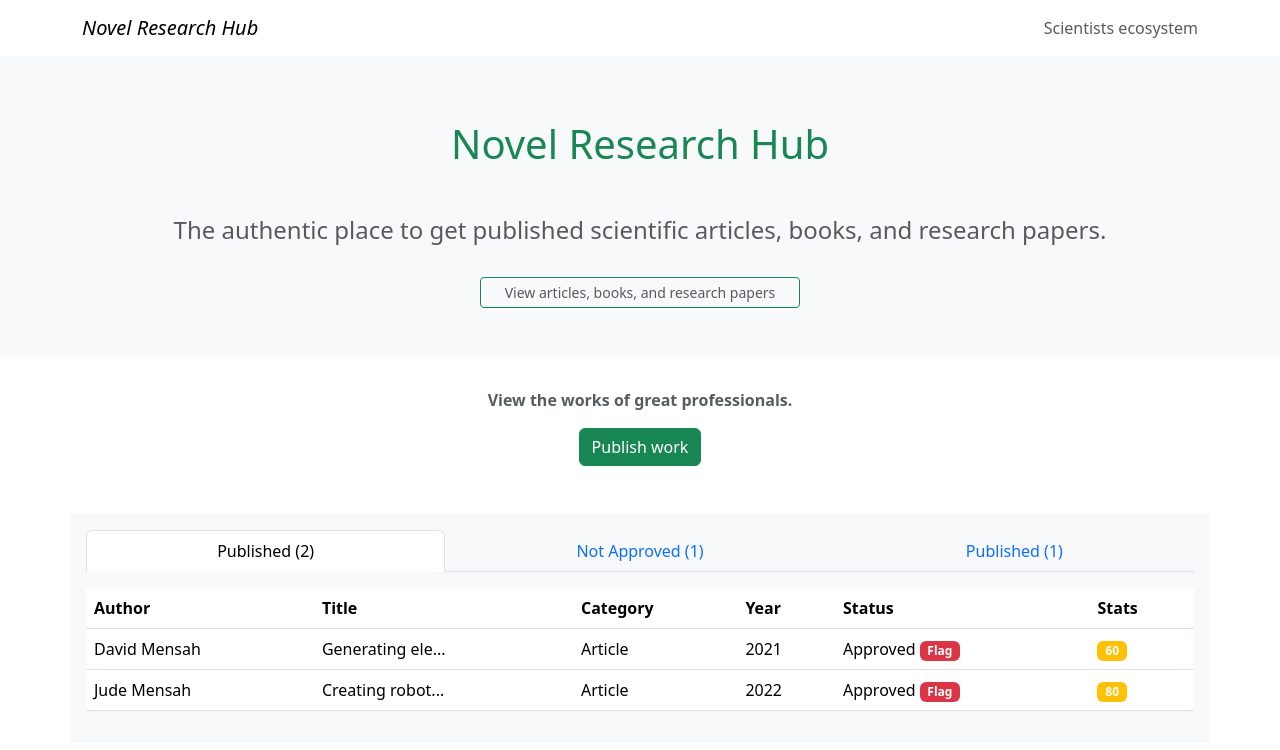
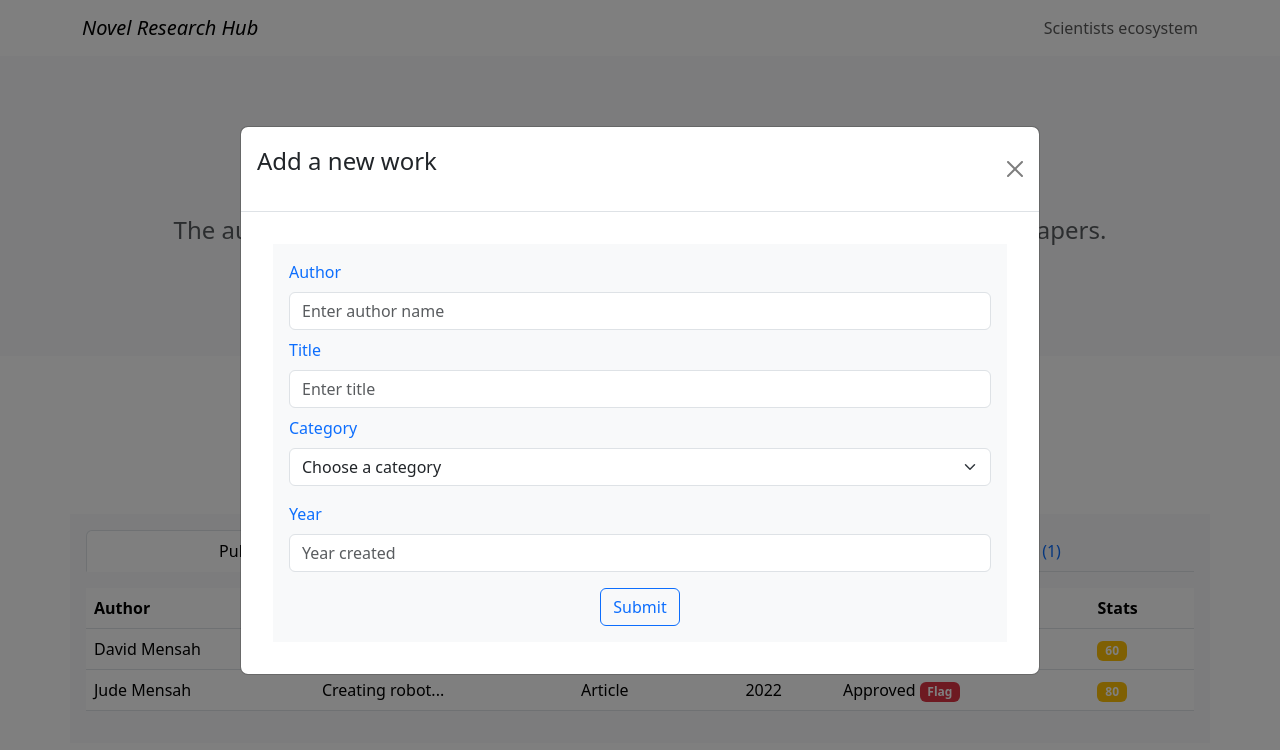
Before and after one commit to davidmensahedem/reactfluxpattern, a React (Create React App) app: page / in a window 1280 px wide. Both pictures are taken after a click on the button "Publish work". Shown: the top 750 px of the page. Built offline with nearby package versions, Linux system fonts and the light colour scheme; what flux would draw is missing.

Commit message:
Add the create work functionality

```diff
--- /dev/null
+++ b/src/components/AppCreateWorkModal.js
@@ -0,0 +1,29 @@
+import React from 'react';
+import Button from 'react-bootstrap/Button';
+import Modal from 'react-bootstrap/Modal';
+import AppPublishForm from './AppPublishForm';
+
+const AppCreateWorkModal = (props) => {
+
+    let {modalState,handleSubmitWork,hideCreateWorkModal} = props;
+
+    return (
+        <Modal
+            show={modalState} onHide={hideCreateWorkModal} animation={true}
+            size="lg"
+            aria-labelledby="contained-modal-title-vcenter"
+            centered
+        >
+            <Modal.Header closeButton>
+                <Modal.Title id="contained-modal-title-vcenter" className='text-center'>
+                    <p>Add a new work</p>
+                </Modal.Title>
+            </Modal.Header>
+            <Modal.Body>
+                <AppPublishForm handleSubmitWork={handleSubmitWork}/>
+            </Modal.Body>
+        </Modal>
+    );
+}
+
+export default AppCreateWorkModal;
--- a/src/components/AppHeader.js
+++ b/src/components/AppHeader.js
@@ -12,7 +12,7 @@ const AppHeader = (props) => {
                         <h4 className="p-2 text-muted">The authentic place to get published scientific articles, books, and research papers.</h4>
                         <div>
                             <Button size="sm" variant="outline-success">
-                                <a href="#works" className="text-decoration-none text-muted p-3">View articles, books, and research papers</a>
+                                <a href="#worksection" className="text-decoration-none text-muted p-3">View articles, books, and research papers</a>
                             </Button>{' '}
                         </div>
                     </Stack>
--- a/src/components/AppPublishForm.js
+++ b/src/components/AppPublishForm.js
@@ -2,12 +2,19 @@ import Button from 'react-bootstrap/Button';
 import Form from 'react-bootstrap/Form';
 
 function AppPublishForm(props) {
+    let { handleSubmitWork } = props;
     return (
-        <Form>
+        <div className='p-3'>
+            <Form className='bg-light p-3'>
+
+                <Form.Group className="mb-2">
+                    <Form.Label className='text-primary'>Author</Form.Label>
+                    <Form.Control type="text" id="workAuthor" placeholder="Enter author name" />
+                </Form.Group>
+
                 <Form.Group className="mb-2">
                     <Form.Label className='text-primary'>Title</Form.Label>
                     <Form.Control type="text" id="workTitle" placeholder="Enter title" />
-
                 </Form.Group>
 
                 <Form.Group className="mb-3">
@@ -26,11 +33,12 @@ function AppPublishForm(props) {
                 </Form.Group>
 
                 <div className='d-flex justify-content-center'>
-                <Button variant="outline-primary" onClick={props.handleClick} id="workSubmitBtn" className='justify-self-center' type="submit">
+                    <Button variant="outline-primary" onClick={(evt) => handleSubmitWork(evt)} id="workSubmitBtn" className='justify-self-center' type="submit">
                         Submit
                     </Button>
                 </div>
             </Form>
+        </div>
     );
 }
 
--- a/src/components/AppWorksSection.js
+++ b/src/components/AppWorksSection.js
@@ -22,7 +22,7 @@ const AppWorkSection = (props) => {
                         <Tab eventKey="notapproved" title={`Not Approved (${props.NotApprovedWorks.length})`}>
                             <AppNotApprovedWorkTable NotApprovedWorks={props.NotApprovedWorks} handleApproveWork={props.handleApproveWork} />
                         </Tab>
-                        <Tab eventKey="pending" title={`Published (${props.PendingWorks.length})`}>
+                        <Tab eventKey="pending" title={`Pending (${props.PendingWorks.length})`}>
                             <AppPendingWorkTable PendingWorks={props.PendingWorks} handleApproveWork={props.handleApproveWork} />
                         </Tab>
                     </Tabs>
--- a/src/pages/Home.js
+++ b/src/pages/Home.js
@@ -6,6 +6,7 @@ import AppWorkSection from "../components/AppWorksSection";
 import AppHeader from "../components/AppHeader";
 import WorkActions from "../utilities/WorkActions";
 import WorkStore from "../utilities/WorkStore";
+import AppCreateWorkModal from "../components/AppCreateWorkModal";
 
 class Home extends Component {
     constructor(props) {
@@ -18,7 +19,8 @@ class Home extends Component {
             categories: {
                 approved: "Approved",
                 notApproved: "Not Approved"
-            }
+            },
+            createWorkModalState: false
         }
     }
 
@@ -32,11 +34,14 @@ class Home extends Component {
 
     handleSubmitWork = (evt) => {
         evt.preventDefault();
+        console.log("submitting work");
         let newWork = {
             id: this.state.works.length + 1,
-            author: "David Mensah",
-            popularityScore: Math.ceil(Math.random() * 1000)
+            popularityScore: Math.ceil(Math.random() * 1000),
+            status:"Pending"
         };
+
+        newWork.author = document.getElementById("workAuthor").value;
 
         newWork.title = document.getElementById("workTitle").value;
 
@@ -45,6 +50,8 @@ class Home extends Component {
         newWork.year = document.getElementById("workYear").value;
 
         WorkActions.submitWork(newWork);
+
+        this.hideCreateWorkModal();
 
         document.getElementById("workTitle").value = '';
         document.getElementById("workCategory").value = '';
@@ -72,6 +79,18 @@ class Home extends Component {
         })
     }
 
+    showCreateWorkModal = () => {
+        this.setState({
+            createWorkModalState: true
+        });
+    }
+
+    hideCreateWorkModal = () => {
+        this.setState({
+            createWorkModalState: false
+        });
+    }
+
     render() {
 
         let publishedWorks = this.state.publishedWorks;
@@ -88,7 +107,7 @@ class Home extends Component {
                     <Row className="p-3">
                         <Col className="text-center pt-3">
                             <p className="text-muted"><b>View the works of great professionals.</b></p>
-                            <Button variant="success">Publish work</Button>
+                            <Button variant="success" onClick={this.showCreateWorkModal}>Publish work</Button>
                         </Col>
                     </Row>
                     <AppWorkSection
@@ -97,6 +116,11 @@ class Home extends Component {
                         PublishedWorks={publishedWorks}
                         handleApproveWork={this.handleApproveWork}
                         handleDisapproveWork={this.handleDisapproveWork} />
+                    <AppCreateWorkModal id="worksection"
+                        modalState={this.state.createWorkModalState}
+                        hideCreateWorkModal={this.hideCreateWorkModal}
+                        handleSubmitWork={this.handleSubmitWork}
+                    />
                     {/* <Row id="works">
                         <Col md={5} className="p-3">
                             <Stack gap={2} className="p-2">
--- a/src/utilities/WorkActions.js
+++ b/src/utilities/WorkActions.js
@@ -4,10 +4,6 @@ class WorkActions {
     submitWork(data) {
         WorkDispatcher.dispatch({
             actionType: 'SUBMIT_WORK',
-            value: data
-        });
-        WorkDispatcher.dispatch({
-            actionType: 'APPROVE_WORK',
             value: data
         });
     }
```
Lines whose indentation alone changed are shown as unchanged.
